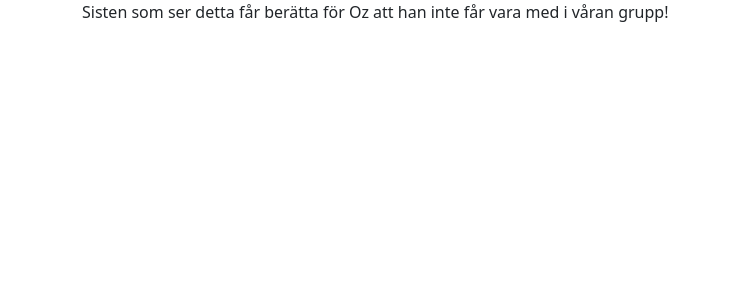
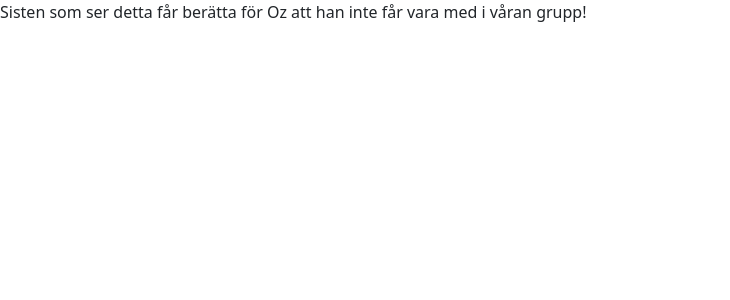
Before and after one commit to PatrikByren/Manero-frontend, a React (Create React App) app: page / in a window 1280 px wide. Shown: the top 300 px of the page, without its empty margins (0-730 px from the left). Built offline with nearby package versions, Linux system fonts and the light colour scheme.

Commit message:
React-router-dom installed

```diff
--- a/package.json
+++ b/package.json
@@ -8,6 +8,7 @@
     "@testing-library/user-event": "^13.5.0",
     "react": "^18.2.0",
     "react-dom": "^18.2.0",
+    "react-router-dom": "^6.10.0",
     "react-scripts": "5.0.1",
     "web-vitals": "^2.1.4"
   },
--- a/src/App.js
+++ b/src/App.js
@@ -1,11 +1,14 @@
-import './App.css';
-import HomeView from './views/HomeView';
+import "./App.css";
+import { BrowserRouter, Routes, Route } from "react-router-dom";
+import HomeView from "./views/HomeView";
 
 function App() {
   return (
-    <div className='container'>
-      <HomeView/>
-    </div>
+    <BrowserRouter>
+      <Routes>
+        <Route path="/" element={<HomeView />} />
+      </Routes>
+    </BrowserRouter>
   );
 }
 
```
Also changed, not shown: 1 other file (tests, documents, lock files or other folders).
